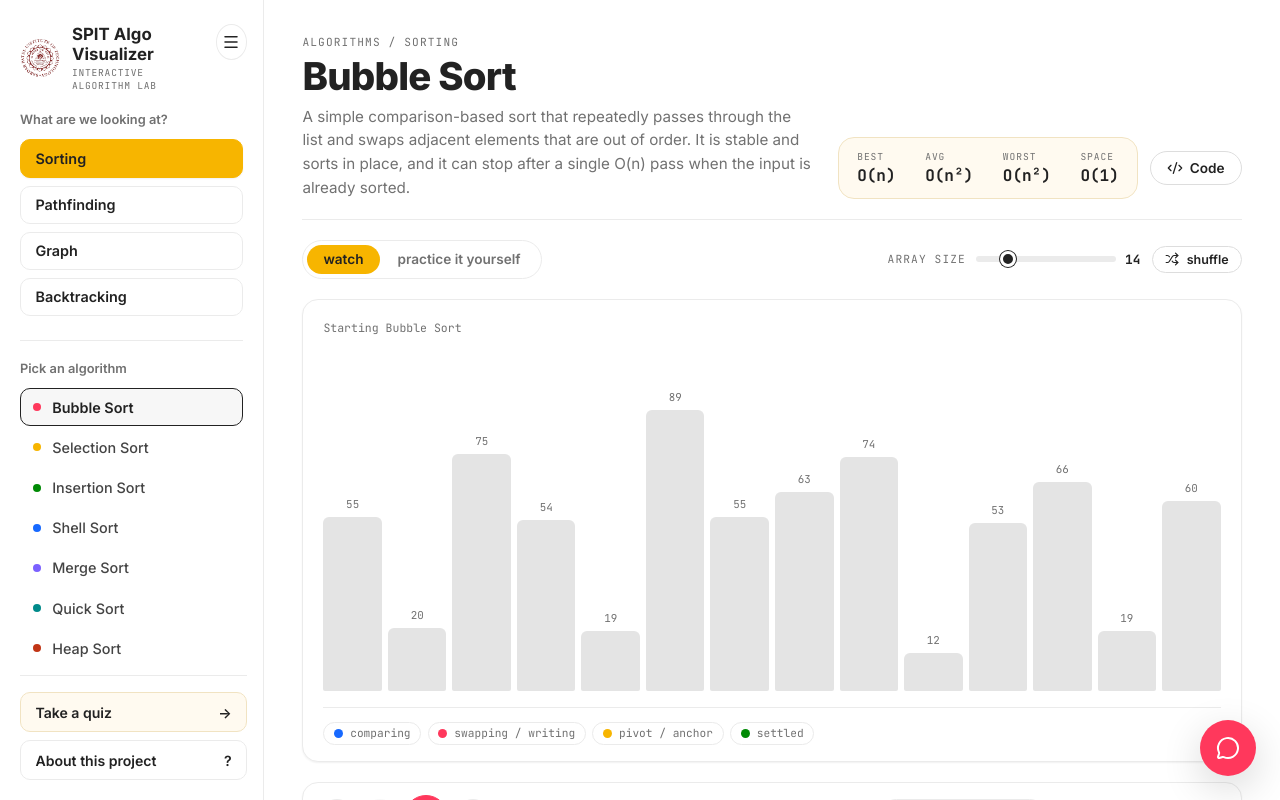
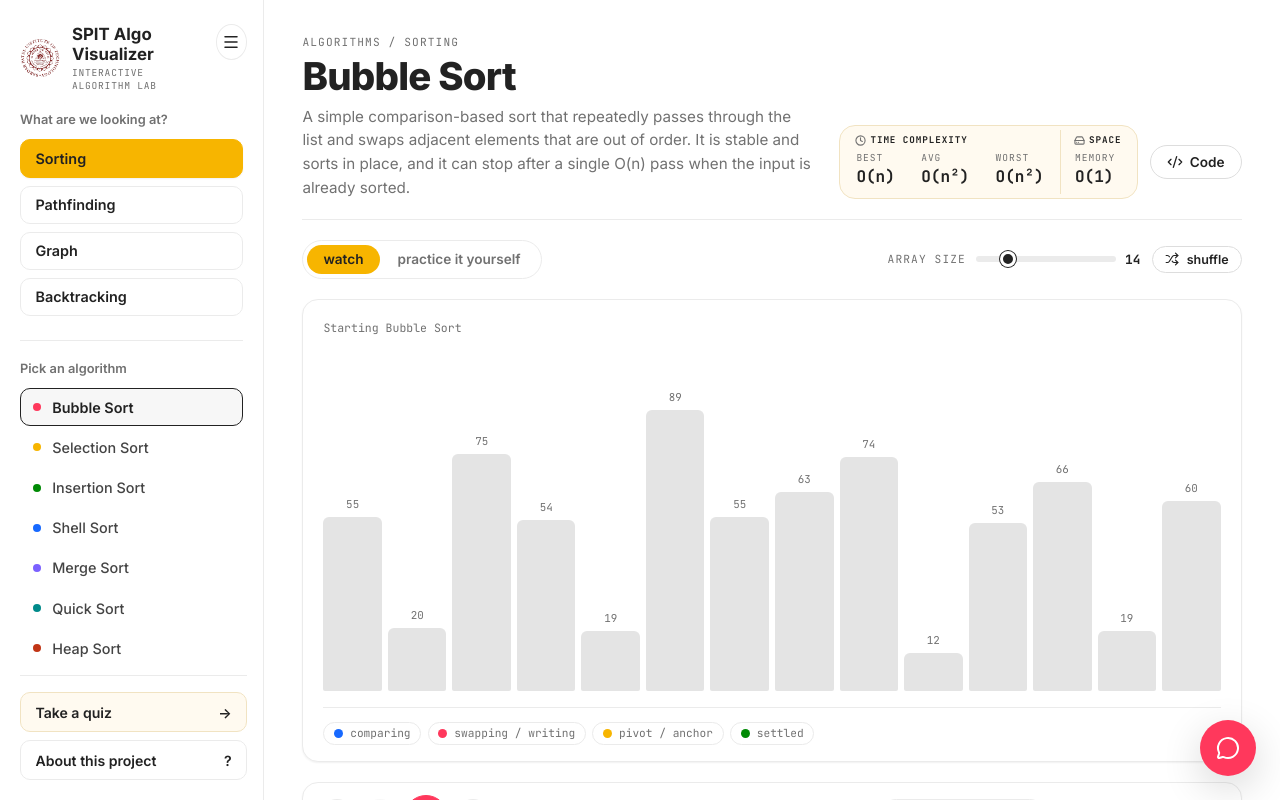
Before and after one commit to Zaid5671/AlgoVisualizer, a React (Vite) app: page /algorithm in a window 1280 px wide. Built offline with nearby package versions, Linux system fonts and the light colour scheme.

Commit message:
feat(header): group complexity strip into time and space
Label best/avg/worst as Time Complexity and separate Space with a
divider and icons, so space no longer reads as a fourth time value.

Co-Authored-By: Claude Opus 5.5 <noreply@anthropic.com>

```diff
--- a/src/App.jsx
+++ b/src/App.jsx
@@ -9,17 +9,27 @@ import { LandingPage } from './views/LandingPage';
 import { ALGORITHMS } from './data/algorithms';
 import { CodeTracer } from './components/CodeTracer';
 import { ResizeHandle } from './components/ResizeHandle';
-import { Code2, Menu } from 'lucide-react';
+import { Clock, Code2, HardDrive, Menu } from 'lucide-react';
 import { AlgorithmInfo } from './components/AlgorithmInfo';
 import { ComplexityModal } from './components/ComplexityModal';
 import { QuizModal } from './components/QuizModal';
 import './index.css';
 
-const COMPLEXITY_FIELDS = [
+const COMPLEXITY_GROUPS = [
+  {
+    title: 'TIME COMPLEXITY',
+    Icon: Clock,
+    fields: [
       { key: 'best', label: 'BEST', title: 'Best Case' },
       { key: 'avg', label: 'AVG', title: 'Average Case' },
       { key: 'worst', label: 'WORST', title: 'Worst Case' },
-  { key: 'space', label: 'SPACE', title: 'Space Complexity' },
+    ],
+  },
+  {
+    title: 'SPACE',
+    Icon: HardDrive,
+    fields: [{ key: 'space', label: 'MEMORY', title: 'Space Complexity' }],
+  },
 ];
 
 function AlgorithmLayout() {
@@ -92,11 +102,21 @@ function AlgorithmLayout() {
             </div>
             <div className="algo-header__side">
               <div className="complexity-strip" aria-label="Complexity (click for details)">
-                {COMPLEXITY_FIELDS.map(({ key, label, title }) => (
+                {COMPLEXITY_GROUPS.map(({ title: groupTitle, Icon, fields }) => (
+                  <div key={groupTitle} className="complexity-group">
+                    <span className="complexity-group__title">
+                      <Icon size={11} strokeWidth={2.4} aria-hidden="true" />
+                      {groupTitle}
+                    </span>
+                    <div className="complexity-group__items">
+                      {fields.map(({ key, label, title }) => (
                         <button key={key} className="complexity-item" onClick={() => openModal(title, key)} title={`${title}: click for details`}>
                           <span className="complexity-item__label">{label}</span>
                           <span className="complexity-item__value">{activeAlgorithm.complexity[key]}</span>
                         </button>
+                      ))}
+                    </div>
+                  </div>
                 ))}
               </div>
               <button
--- a/src/index.css
+++ b/src/index.css
@@ -255,12 +255,32 @@ button, input, select, textarea { font: inherit; color: inherit; }
   border: 1px solid #f1e3c2;
   border-radius: var(--radius-md);
 }
+.complexity-group { display: flex; flex-direction: column; }
+.complexity-group + .complexity-group {
+  margin-left: 2px;
+  padding-left: 2px;
+  border-left: 1px solid #f1e3c2;
+}
+.complexity-group__title {
+  display: flex;
+  align-items: center;
+  gap: 4px;
+  padding: 0.3rem 0.7rem 0;
+  font-family: var(--font-mono);
+  font-size: 0.58rem;
+  font-weight: 700;
+  letter-spacing: 0.1em;
+  color: var(--ink);
+  white-space: nowrap;
+}
+.complexity-group__title svg { color: var(--ink-dim); flex-shrink: 0; }
+.complexity-group__items { display: flex; gap: 2px; }
 .complexity-item {
   display: flex;
   flex-direction: column;
   align-items: flex-start;
   gap: 2px;
-  padding: 0.45rem 0.8rem;
+  padding: 0.25rem 0.7rem 0.35rem;
   border: 1px solid transparent;
   border-radius: 12px;
   background: transparent;
@@ -1401,6 +1421,7 @@ button.value-chip:hover { transform: translateY(-2px); box-shadow: var(--shadow-
 
   .algo-header__side { flex-wrap: wrap; width: 100%; }
   .complexity-strip { flex-wrap: wrap; }
+  .complexity-group__items { flex-wrap: wrap; }
 
   .sidebar {
     position: fixed;
```
Also changed, not shown: 1 other file (tests, documents, lock files or other folders). Lines whose indentation alone changed are shown as unchanged.
